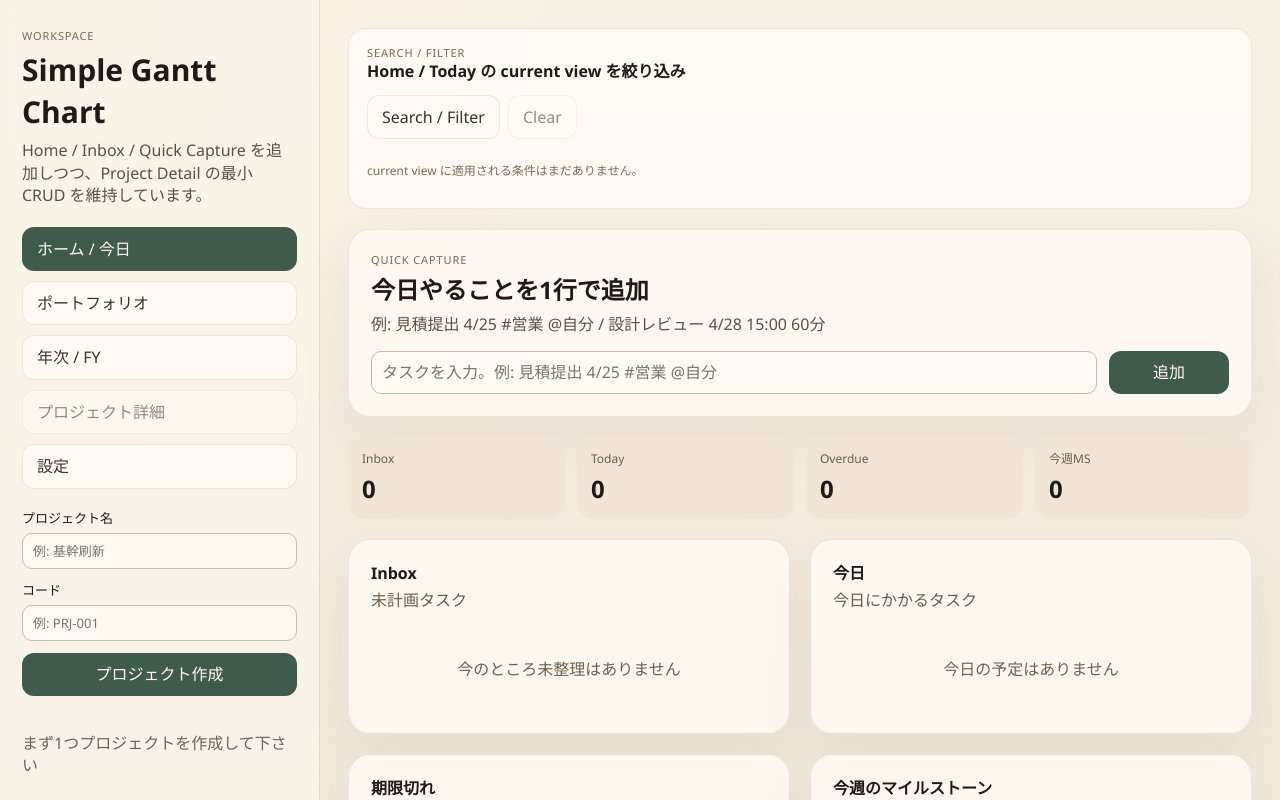
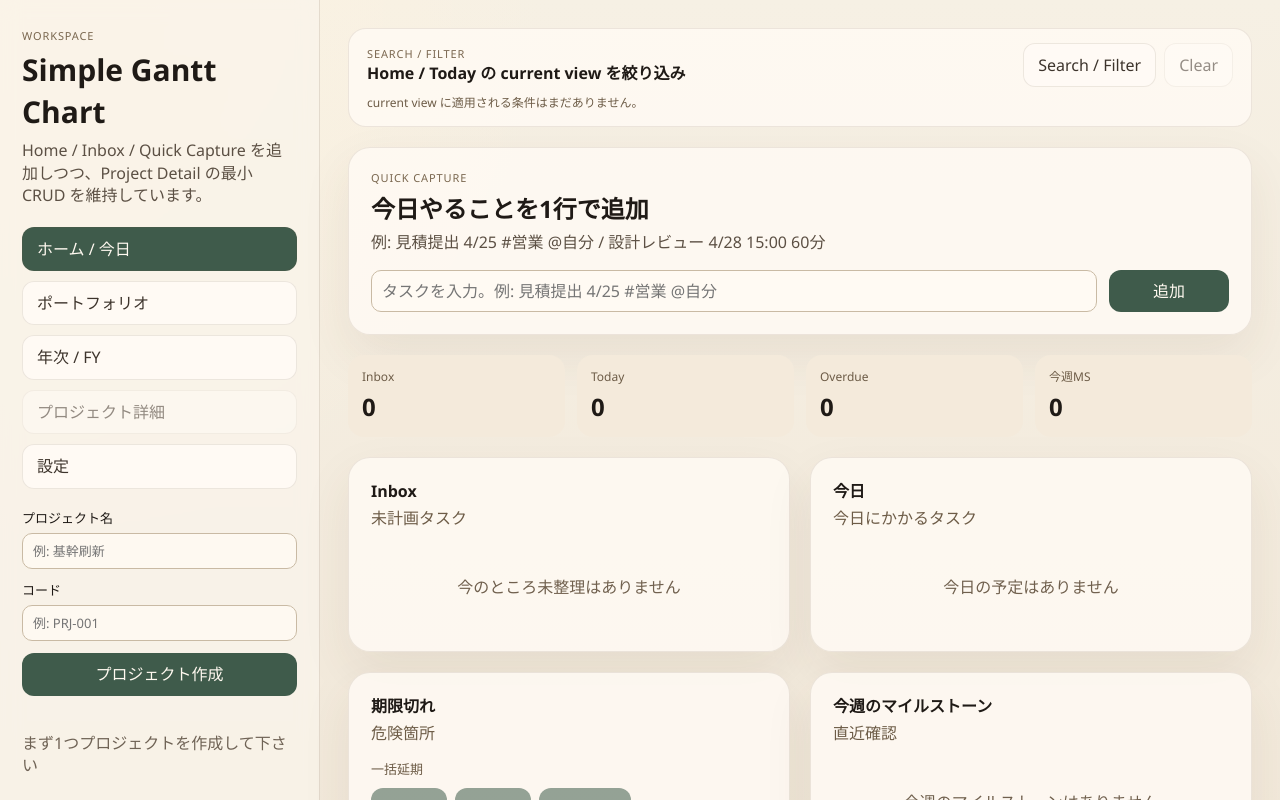
Before and after one commit to orenodinner/SGC, a React (Vite) app: page / in a window 1280 px wide. Shown: the top 800 px of the page. Built offline with nearby package versions, Linux system fonts and the light colour scheme.

Commit message:
style: improve desktop readability

```diff
--- a/src/renderer/styles.css
+++ b/src/renderer/styles.css
@@ -695,13 +695,13 @@ textarea {
 
 .timeline-scale-switch span {
   font-size: 13px;
-  color: #6d5c47;
+  color: var(--helper-text);
 }
 
 .timeline-keyboard-hint {
   margin: 0;
   font-size: 12px;
-  color: #7a6a58;
+  color: var(--helper-text);
 }
 
 .timeline-scale-buttons {
@@ -720,12 +720,12 @@ textarea {
   gap: 4px;
   padding: 14px;
   border-radius: 16px;
-  background: #f1e6d6;
+  background: var(--row-soft-bg);
 }
 
 .metric-card span {
   font-size: 12px;
-  color: #6d5c47;
+  color: var(--helper-text);
 }
 
 .metric-card strong {
@@ -1323,12 +1323,13 @@ textarea {
 
 .project-workspace {
   display: grid;
-  grid-template-columns: minmax(760px, 1.5fr) minmax(380px, 1fr);
+  grid-template-columns: minmax(0, 1.12fr) minmax(520px, 0.88fr);
   gap: 18px;
 }
 
 .wbs-panel,
 .timeline-panel {
+  min-width: 0;
   background: var(--panel-bg);
   border: 1px solid var(--panel-border);
   border-radius: 22px;
@@ -1598,10 +1599,10 @@ textarea {
   display: grid;
   gap: 18px;
   padding: 22px;
-  background: rgba(255, 251, 245, 0.82);
-  border: 1px solid rgba(107, 84, 58, 0.12);
+  background: var(--panel-bg);
+  border: 1px solid var(--panel-border);
   border-radius: 22px;
-  box-shadow: 0 20px 50px rgba(85, 68, 42, 0.08);
+  box-shadow: var(--panel-shadow);
 }
 
 .detail-drawer.empty {
@@ -1622,7 +1623,7 @@ textarea {
 
 .detail-drawer-header p {
   margin: 0;
-  color: #6d5c47;
+  color: var(--helper-text);
 }
 
 .detail-drawer-grid {
@@ -1635,7 +1636,13 @@ textarea {
   display: grid;
   gap: 8px;
   font-size: 13px;
-  color: #5c5044;
+  color: var(--subtle-text);
+}
+
+.detail-field input,
+.detail-field select,
+.detail-field textarea {
+  color: var(--app-text);
 }
 
 .detail-field-wide {
@@ -1649,16 +1656,18 @@ textarea {
 
 .detail-field-hint {
   font-size: 12px;
-  color: #7a6a58;
+  color: var(--helper-text);
 }
 
 .search-filter-toolbar {
   display: grid;
-  gap: 12px;
-  padding: 16px 18px;
+  grid-template-columns: minmax(0, 1fr) auto;
+  align-items: center;
+  gap: 8px 14px;
+  padding: 14px 18px;
   border-radius: 18px;
-  background: rgba(255, 251, 245, 0.9);
-  border: 1px solid rgba(107, 84, 58, 0.12);
+  background: var(--panel-bg);
+  border: 1px solid var(--panel-border);
 }
 
 .search-filter-toolbar-actions {
@@ -1671,6 +1680,14 @@ textarea {
   display: flex;
   flex-wrap: wrap;
   gap: 8px;
+  grid-column: 1 / -1;
+}
+
+.search-filter-toolbar > p {
+  grid-column: 1 / -1;
+  margin: 0;
+  color: var(--helper-text);
+  font-size: 12px;
 }
 
 .search-filter-chip {
@@ -1678,8 +1695,8 @@ textarea {
   align-items: center;
   padding: 6px 10px;
   border-radius: 999px;
-  background: rgba(63, 91, 75, 0.12);
-  color: #355142;
+  background: color-mix(in srgb, var(--button-bg) 16%, transparent);
+  color: var(--surface-accent-text);
   font-size: 12px;
 }
 
@@ -1973,6 +1990,12 @@ textarea {
   }
 }
 
+@media (max-width: 1500px) {
+  .project-workspace {
+    grid-template-columns: 1fr;
+  }
+}
+
 @media (max-width: 720px) {
   .capture-form {
     grid-template-columns: 1fr;
```
